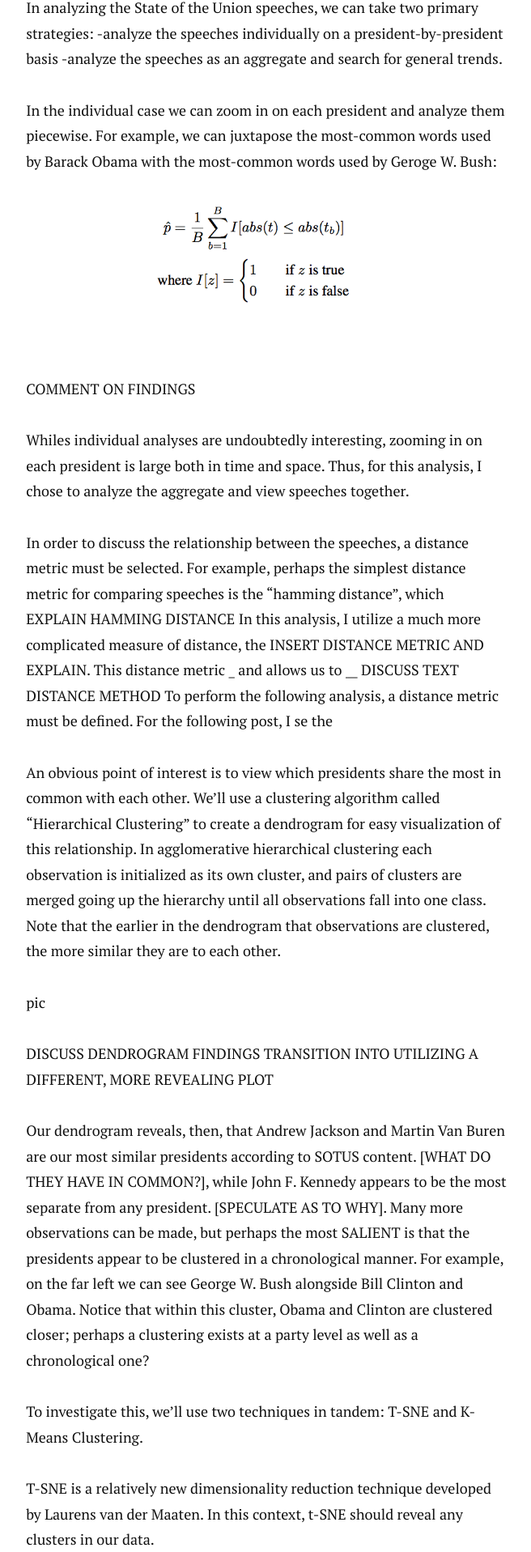
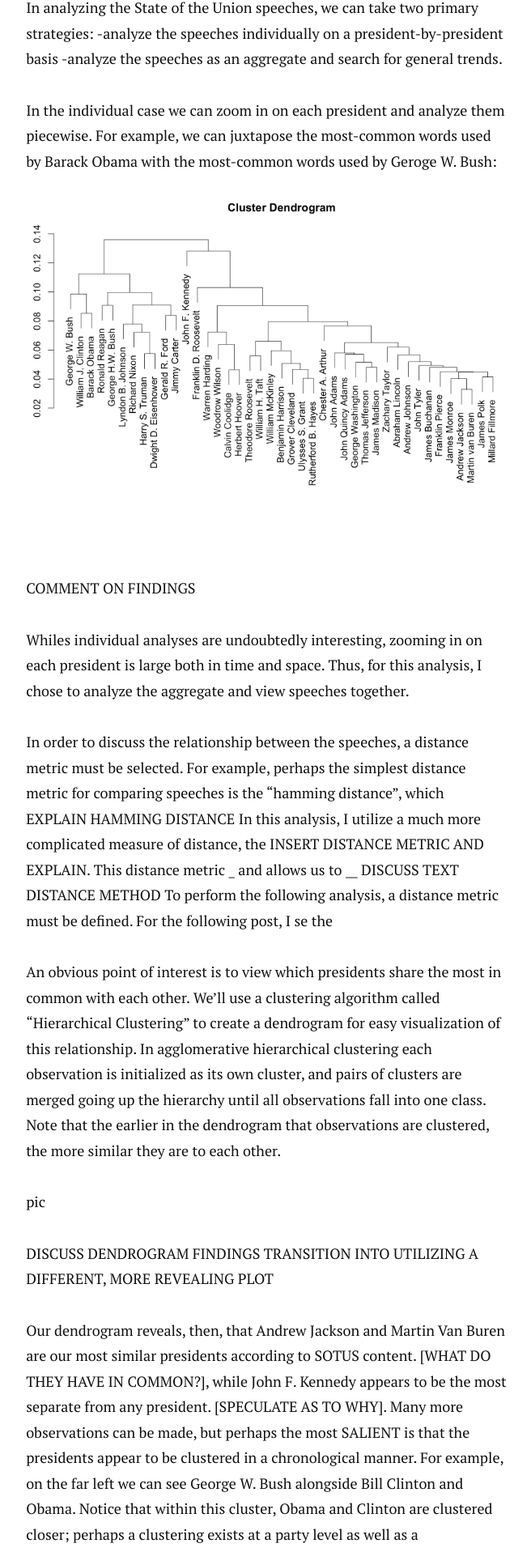
Before and after one commit to jwilber/old_website, a Jekyll site: the page built from _posts/2014-12-12-figure-with-caption.markdown, in a window 1280 px wide. Shown: the part 1536-3453 px from the top of the page at 81% size, without its empty margins (310-966 px from the left). Built offline with Jekyll 4.4.1, drawn with Linux system fonts in a browser that asks for light colours; nearby versions of some CDN libraries.

Commit message:
Update 2014-12-12-figure-with-caption.markdown

```diff
--- a/_posts/2014-12-12-figure-with-caption.markdown
+++ b/_posts/2014-12-12-figure-with-caption.markdown
@@ -31,7 +31,7 @@ In analyzing the State of the Union speeches, we can take two primary strategies
 
 In the individual case we can zoom in on each president and analyze them piecewise. For example, we can juxtapose the most-common words used by Barack Obama with the most-common words used by Geroge W. Bush:
 
-<img src="/images/perm.png" />
+<img src="/images/sotus_hclust.png" />
 
 
 COMMENT ON FINDINGS
```
